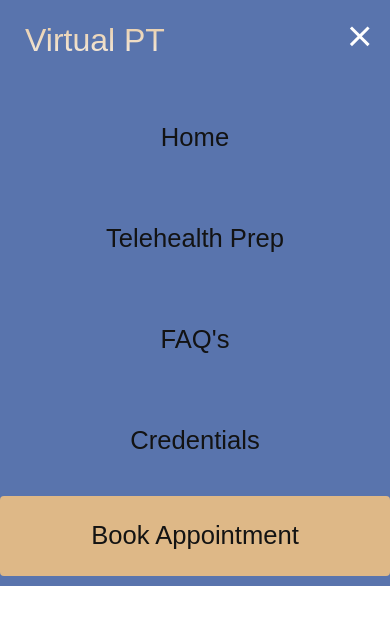
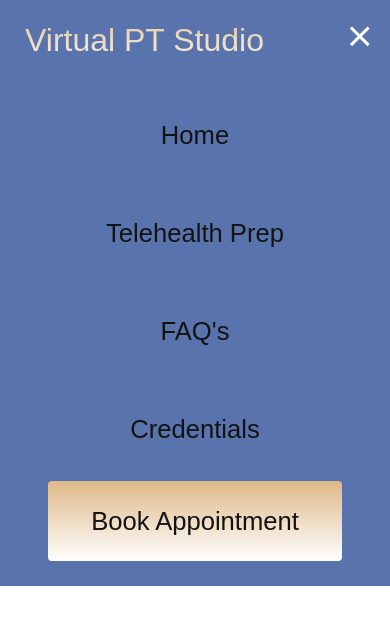
Before and after one commit to Djura22/VirtualPTwebsite, a plain HTML site: page index.html in a window 390 px wide. Both pictures are taken after a click on the element 359 px from the left and 36 px from the top of the page. Drawn offline with Linux system fonts and the light colour scheme.

Commit message:
Build: Styles touch-ups

```diff
--- a/index.html
+++ b/index.html
@@ -10,7 +10,7 @@
     <!-- Navbar -->
     <nav class="navbar">
         <div class="navbar__container">
-            <a href="#home" id="navbar__logo">Virtual PT</a>
+            <a href="#home" id="navbar__logo">Virtual PT Studio</a>
             <div class="navbar__toggle" id="mobile-menu">
                 <span class="bar"></span>
                 <span class="bar"></span>
--- a/styles.css
+++ b/styles.css
@@ -89,10 +89,10 @@
     border: none;
     outline: none;
     border-radius: 4px;
-    background: burlywood;
+    background: linear-gradient(to top, #ffffff 0%, burlywood 100%);
 }
 
-@media screen and (max-width: 960px) {
+@media screen and (max-width: 1160px) {
     .navbar__container {
         display: flex;
         justify-content: space-between;
@@ -111,7 +111,7 @@
         position:absolute;
         top: -1000px;
         opacity: 1;
-        transition: all 0.5s ease;
+        transition: all 0.7s ease;
         z-index: -1;
     }
 
@@ -119,7 +119,7 @@
         background:#5974ad;
         top: 100%;
         opacity: 1;
-        transition: all 0.5s ease;
+        transition: all 0.7s ease;
         z-index: 99;
         height: 60vh;
         font-size: 1.6rem;
@@ -133,7 +133,7 @@
         width: 25px;
         height: 3px;
         margin: 5px auto;
-        transition: all 0.3s ease-in-out;
+        transition: all 0.5s ease-in-out;
         background: #fff;
     }
 
@@ -148,8 +148,10 @@
         display: table;
     }
 
-    .navbar_btn {
-        padding-bottom: 2rem;
+    .navbar__btn {
+        padding-bottom: 1rem;
+        padding-left: 3rem;
+        padding-right: 3rem;
     }
 
     .button {
@@ -158,7 +160,7 @@
         align-items: center;
         width: 100%;
         height: 80px;
-        margin: 6;
+        margin: 0;
     }
 
     #mobile-menu {
```
Also changed, not shown: app.js (line endings or trailing spaces).
